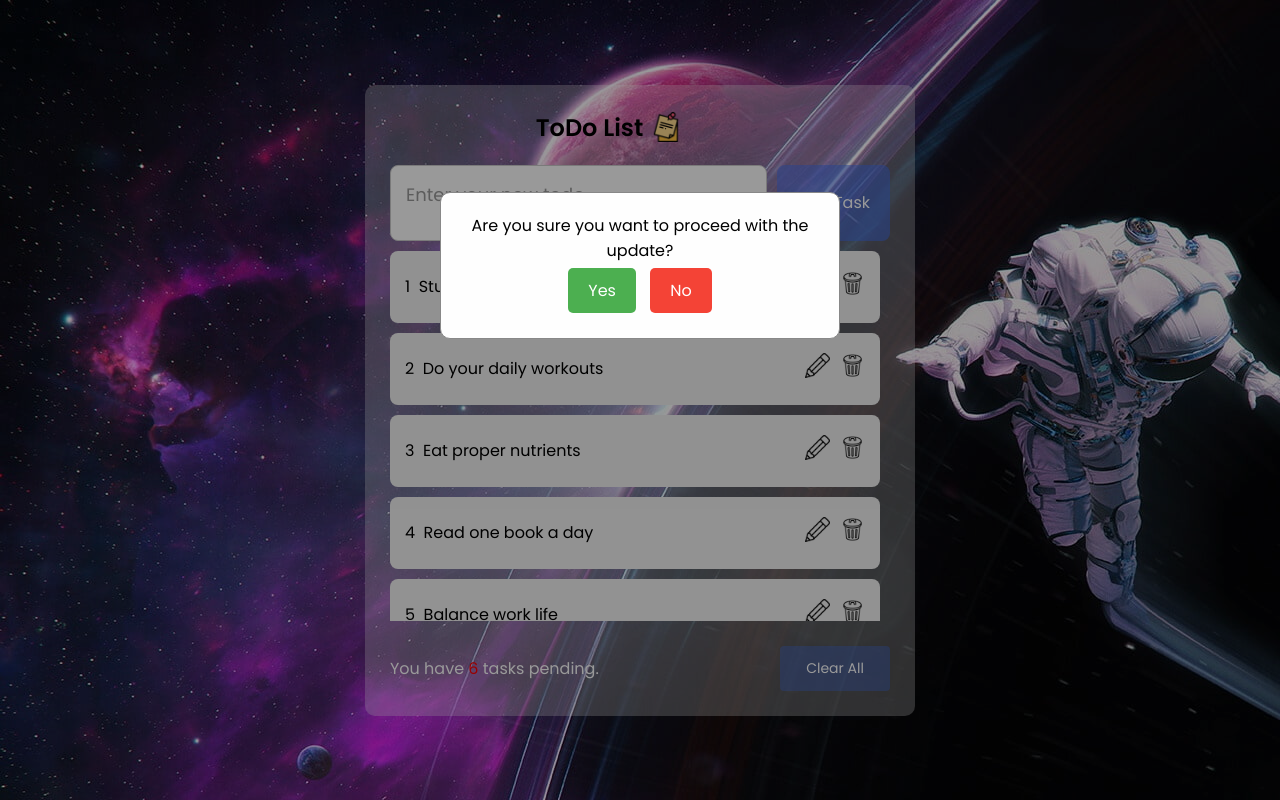
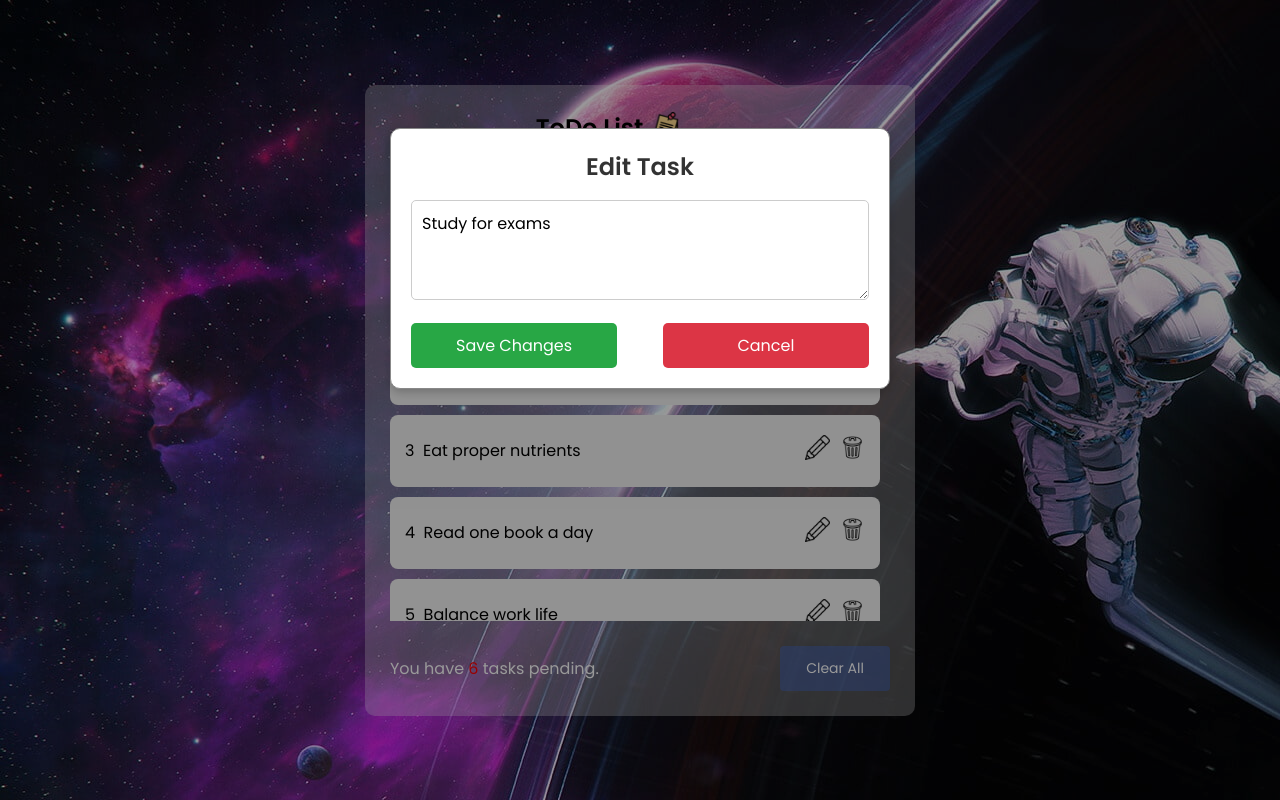
Before and after one commit to AagamanMainali35/To-do-app-With-Django-ajax, a Django app: page / in a window 1280 px wide, after a click that opens the changed part. Run offline with Django 5.2, Linux system fonts and the light colour scheme; data comes from the database, SQL or seed files in the repository.

```diff
--- a/core/templates/Todolist.html
+++ b/core/templates/Todolist.html
@@ -7,6 +7,7 @@
     <link rel="stylesheet" href="{% static 'css/Todo.css' %}">
     <title>ToDo List</title>
     <style>
+        /* Modal Styles */
         .modal {
             display: none;
             position: fixed;
@@ -19,29 +20,103 @@
             background-color: rgba(0,0,0,0.4);
         }
 
-        .modal-content {
-            background-color: #fefefe;
-            margin: 15% auto;
+        .modal-content.update-modal {
+            background-color: #ffffff;
+            border-radius: 10px;
             padding: 20px;
-            border: 1px solid #888;
-            width: 80%;
+            width: 50%;
+            max-width: 500px;
+            margin: 10% auto;
+            box-shadow: 0 4px 8px rgba(0, 0, 0, 0.2);
+            text-align: center;
         }
 
-        .modal a {
-            text-decoration: none;
-            padding: 10px 20px;
-            color: #fff;
-            border-radius: 5px;
-            margin: 5px;
-            display: inline-block;
+        .modal-content.update-modal h3 {
+            font-size: 1.5rem;
+            margin-bottom: 1rem;
+            color: #333;
         }
 
+        .edit-task-textarea {
+            width: 100%;
+            min-height: 100px;
+            padding: 10px;
+            border-radius: 5px;
+            border: 1px solid #ccc;
+            font-size: 1rem;
+            margin-bottom: 1rem;
+            resize: vertical;
+        }
+
+        .modal-actions {
+            display: flex;
+            justify-content: space-between;
+        }
+
+        .modal-actions button,
+        .modal-actions a {
+            padding: 10px 20px;
+            border-radius: 5px;
+            font-size: 1rem;
+            cursor: pointer;
+            text-align: center;
+            width: 45%;
+            color: #fff;
+            text-decoration: none;
+        }
+
+        .confirm-update {
+            background-color: #28a745; /* Green */
+            border: none;
+            transition: background-color 0.3s;
+        }
+
+        .confirm-update:hover {
+            background-color: #218838;
+        }
+
+        .cancel-update {
+            background-color: #dc3545; /* Red */
+            border: none;
+            transition: background-color 0.3s;
+        }
+
+        .cancel-update:hover {
+            background-color: #c82333;
+        }
+
+        /* Delete Confirmation Styles */
         .confirm-delete {
-            background-color: #28a745; /* Green color */
+            background-color: #28a745; /* Green */
+            border: none;
+            padding: 10px 20px;
+            border-radius: 5px;
+            color: #fff;
+            cursor: pointer;
+            text-decoration: none;
+            display: inline-block;
+            transition: background-color 0.3s;
+            margin:16px;
+        }
+
+        .confirm-delete:hover {
+            background-color: #218838;
         }
 
         .cancel-delete {
-            background-color: #dc3545; /* Red color */
+            background-color: #dc3545; /* Red */
+            border: none;
+            padding: 10px 20px;
+            border-radius: 5px;
+            color: #fff;
+            cursor: pointer;
+            text-decoration: none;
+            display: inline-block;
+            transition: background-color 0.3s;
+        }
+
+        .cancel-delete:hover {
+            background-color: #c82333;
         }
     </style>
 </head>
@@ -54,7 +129,7 @@
                 <img src="{% static 'images/sticky-notes.png' %}" height="50px" />
             </div>
             <div class="input-field">
-                <textarea placeholder="Enter your new todo" name="task" required></textarea>
+                <textarea placeholder="Enter your new todo" name="task" id="new-task" required></textarea>
                 <button type="submit" class="add-task-button">Add Task</button>
             </div>
             <ul class="todoLists">
@@ -64,18 +139,24 @@
                         &nbsp; <p class="task">{{ i.taskname }}</p>
                         <div class="icons">
                             <a class="model-btn open-modal" data-target="#modal-update-{{ i.id }}"><img src="{% static 'images/editn.png' %}" alt="edit"></a>
-                            <a class="delete-btn" data-target="#modal-delete-{{ i.id }}" href="#"><img src="{% static 'images/Fdelete.png' %}" alt="Delete" novalidate></a>
+                            <a class="delete-btn" data-target="#modal-delete-{{ i.id }}" href="#"><img src="{% static 'images/Fdelete.png' %}" alt="Delete"></a>
                         </div>
                     </li>
-                    <!-- Update Confirmation Modal popup -->
+                    <!-- Update Modal -->
                     <div id="modal-update-{{ i.id }}" class="modal">
-                        <div class="modal-content">
-                            <p>Are you sure you want to proceed with the update?</p>
-                            <a href="{% url 'update' i.id %}" class="yes-link">Yes</a>
-                            <a href="#" class="no-link">No</a>
+                        <div class="modal-content update-modal">
+                            <h3>Edit Task</h3>
+                            <form method="POST" action="{% url 'update' i.id %}">
+                                {% csrf_token %}
+                                <textarea name="task" required class="edit-task-textarea">{{ i.taskname }}</textarea>
+                                <div class="modal-actions">
+                                    <button type="submit" class="confirm-update">Save Changes</button>
+                                    <a href="#" class="cancel-update">Cancel</a>
+                                </div>
+                            </form>
                         </div>
                     </div>
-                    <!-- Delete Confirmation Modal Popup -->
+                    <!-- Delete Modal -->
                     <div id="modal-delete-{{ i.id }}" class="modal">
                         <div class="modal-content">
                             <p>Are you sure you want to delete this task?</p>
@@ -93,59 +174,38 @@
     </form>
     <script>
         document.addEventListener('DOMContentLoaded', function() {
-            // Open modals
-            document.querySelectorAll('.open-modal').forEach(button => {
+            const newTaskInput = document.getElementById('new-task');
+
+            // Open modals and remove "required" from the new task input
+            document.querySelectorAll('.open-modal, .delete-btn').forEach(button => {
                 button.addEventListener('click', function(event) {
-                    event.preventDefault(); // Prevent default link action
+                    event.preventDefault();
+                    newTaskInput.removeAttribute('required'); // Remove 'required' attribute
+
                     const targetModalId = button.getAttribute('data-target');
                     const modal = document.querySelector(targetModalId);
                     modal.style.display = 'block';
                 });
             });
 
-            document.querySelectorAll('.delete-btn').forEach(button => {
-                button.addEventListener('click', function(event) {
-                    event.preventDefault(); // Prevent default link action
-                    const targetModalId = button.getAttribute('data-target');
-                    const modal = document.querySelector(targetModalId);
-                    modal.style.display = 'block';
-                });
-            });
-
-            // Handle modal link clicks
+            // Handle modal close actions
             document.querySelectorAll('.modal').forEach(modal => {
-                const yesLink = modal.querySelector('.yes-link');
-                const noLink = modal.querySelector('.no-link');
-                const confirmDelete = modal.querySelector('.confirm-delete');
+                const cancelUpdate = modal.querySelector('.cancel-update');
                 const cancelDelete = modal.querySelector('.cancel-delete');
 
-                if (yesLink) {
-                    yesLink.addEventListener('click', function(event) {
-                        // Allow the default link behavior (navigate to the URL)
-                        // Perform additional actions if needed
-                        // For example: alert('You clicked Yes');
-                    });
-                }
-
-                if (noLink) {
-                    noLink.addEventListener('click', function(event) {
-                        event.preventDefault(); // Prevent default link action
+                if (cancelUpdate) {
+                    cancelUpdate.addEventListener('click', function(event) {
+                        event.preventDefault();
                         modal.style.display = 'none';
-                    });
-                }
-
-                if (confirmDelete) {
-                    confirmDelete.addEventListener('click', function(event) {
-                        // Allow the default link behavior (navigate to the URL)
-                        // Perform additional actions if needed
-                        // For example: alert('You confirmed deletion');
+                        newTaskInput.setAttribute('required', ''); // Restore 'required' attribute
                     });
                 }
 
                 if (cancelDelete) {
                     cancelDelete.addEventListener('click', function(event) {
-                        event.preventDefault(); // Prevent default link action
+                        event.preventDefault();
                         modal.style.display = 'none';
+                        newTaskInput.setAttribute('required', ''); // Restore 'required' attribute
                     });
                 }
             });
```
Also changed, not shown: core/templates/Edit.html (deleted, +0 -22 lines), 1 other file.
